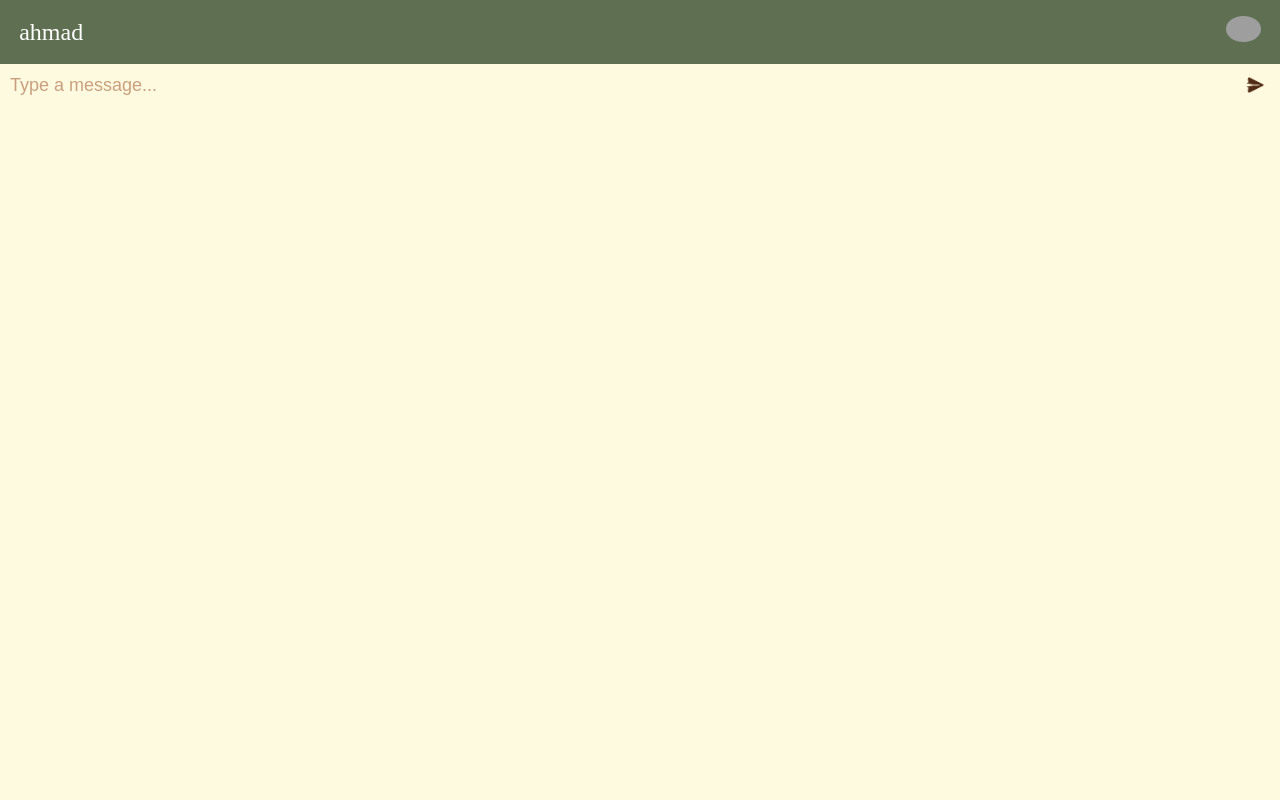
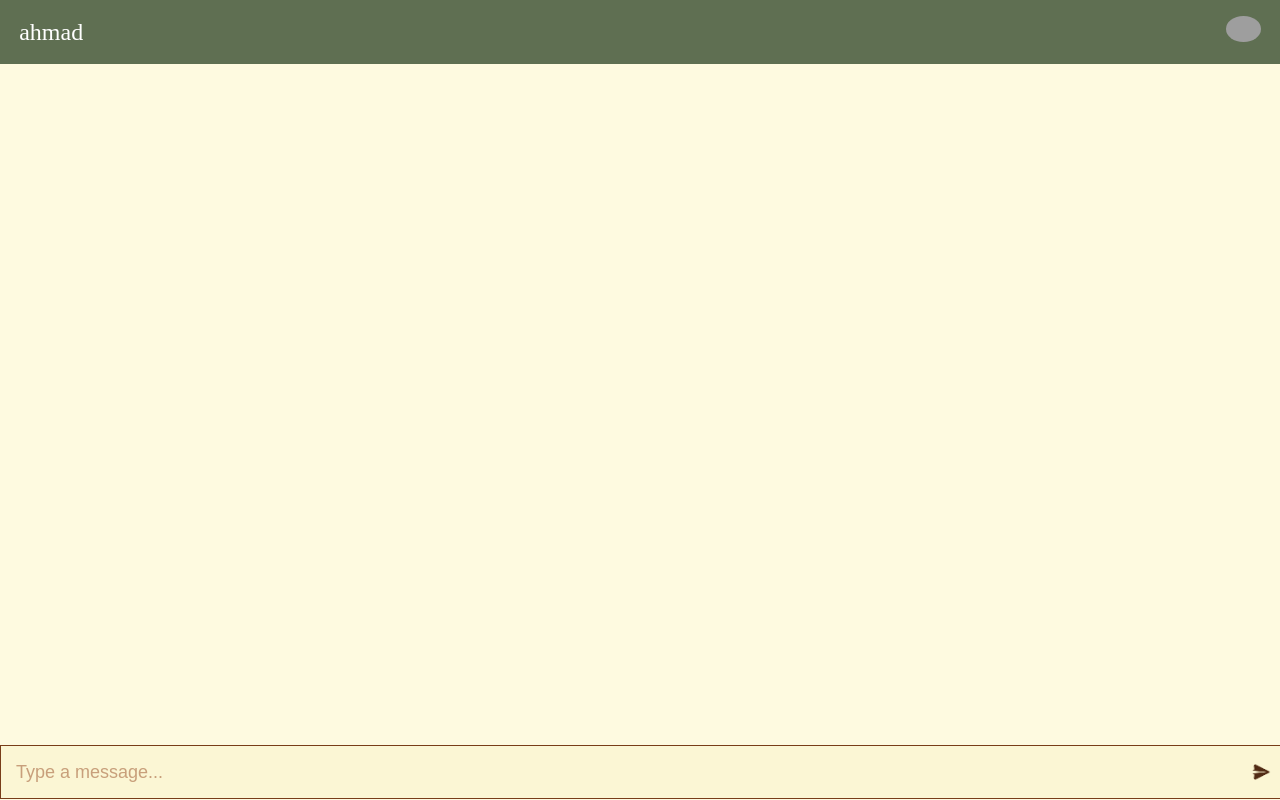
Before and after one commit to marzie-nd/teletxt, a React (Create React App) app: page /chats in a window 1280 px wide. Both pictures are taken after a click on the element "ahmad". Built offline with nearby package versions, Linux system fonts and the light colour scheme; grey boxes are pictures that could not be loaded; a web font is replaced by a local one.

Commit message:
Fixes #3: stick input to the buttom

```diff
--- a/src/components/MessageInput.jsx
+++ b/src/components/MessageInput.jsx
@@ -12,6 +12,7 @@ const MessageInput = ({ onSendMessage }) => {
     }
   };
   return (
+    <div className="wrapper">
       <div className="messageInput" style={{ borderButtom: "1px solid red" }}>
         <input
           type="text"
@@ -20,7 +21,7 @@ const MessageInput = ({ onSendMessage }) => {
           onKeyDown={handleKeyPress}
           placeholder="Type a message..."
           style={{
-          borderBottom: "none"
+            borderBottom: "none",
           }}
         />
         <button
@@ -42,6 +43,7 @@ const MessageInput = ({ onSendMessage }) => {
           />
         </button>
       </div>
+    </div>
   );
 };
 
--- a/src/components/MessageInput.scss
+++ b/src/components/MessageInput.scss
@@ -1,5 +1,16 @@
-.messageInput {
-    display: flex;
-    justify-content: center;
-    position: relative;
+.wrapper {
+    position: fixed;
+    bottom: 1px;
+    border: 1px solid #783d19;
+    width: 100%;
+    padding: 5px;
+    background-color: #FBF6D4;
+
+    .messageInput {
+        display: flex;
+        justify-content: center;
+        position: relative;
+        width: 100%;
+
+    }
 }
```
Also changed, not shown: src/components/SendButton.jsx (deleted, +0 -18 lines). Lines whose indentation alone changed are shown as unchanged.
